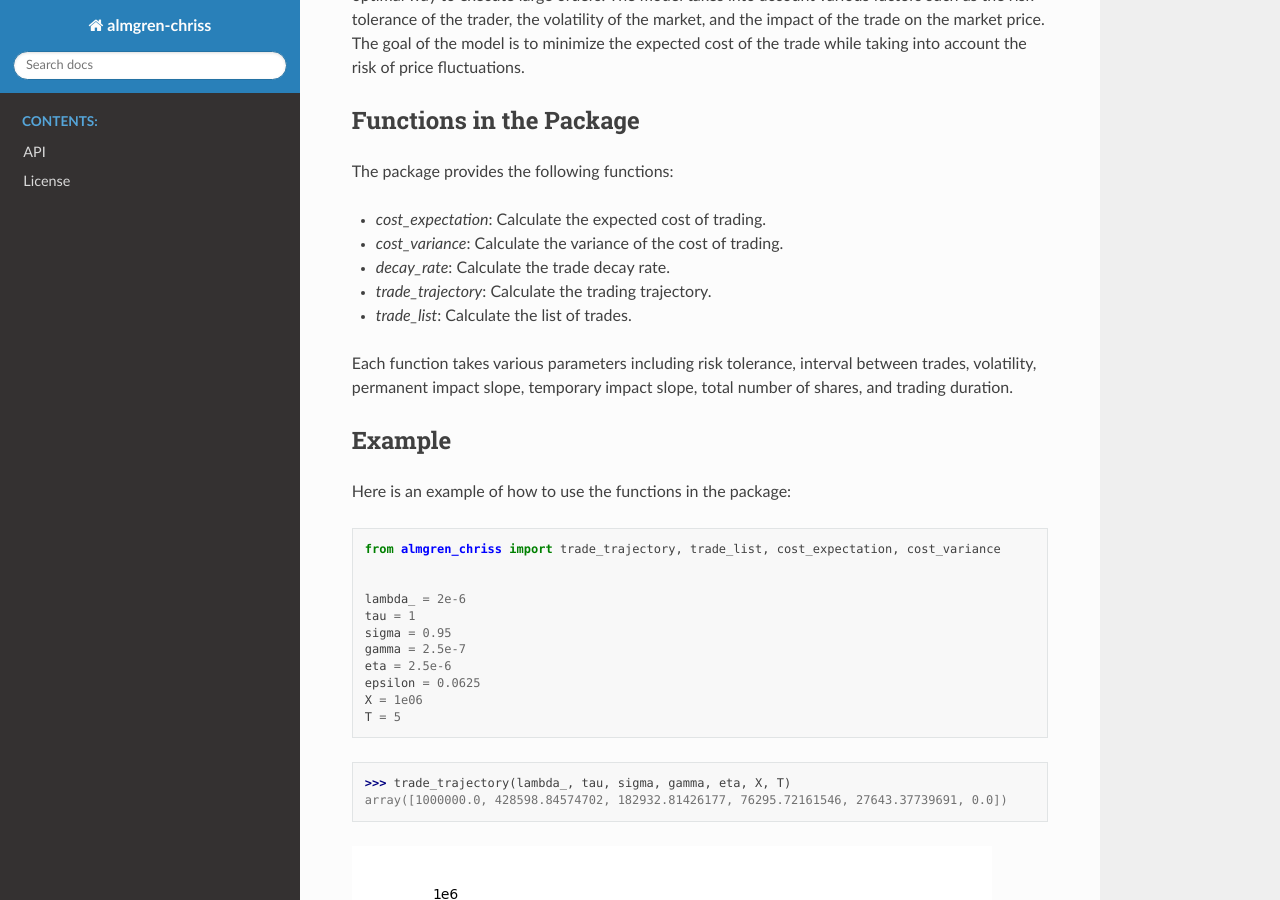
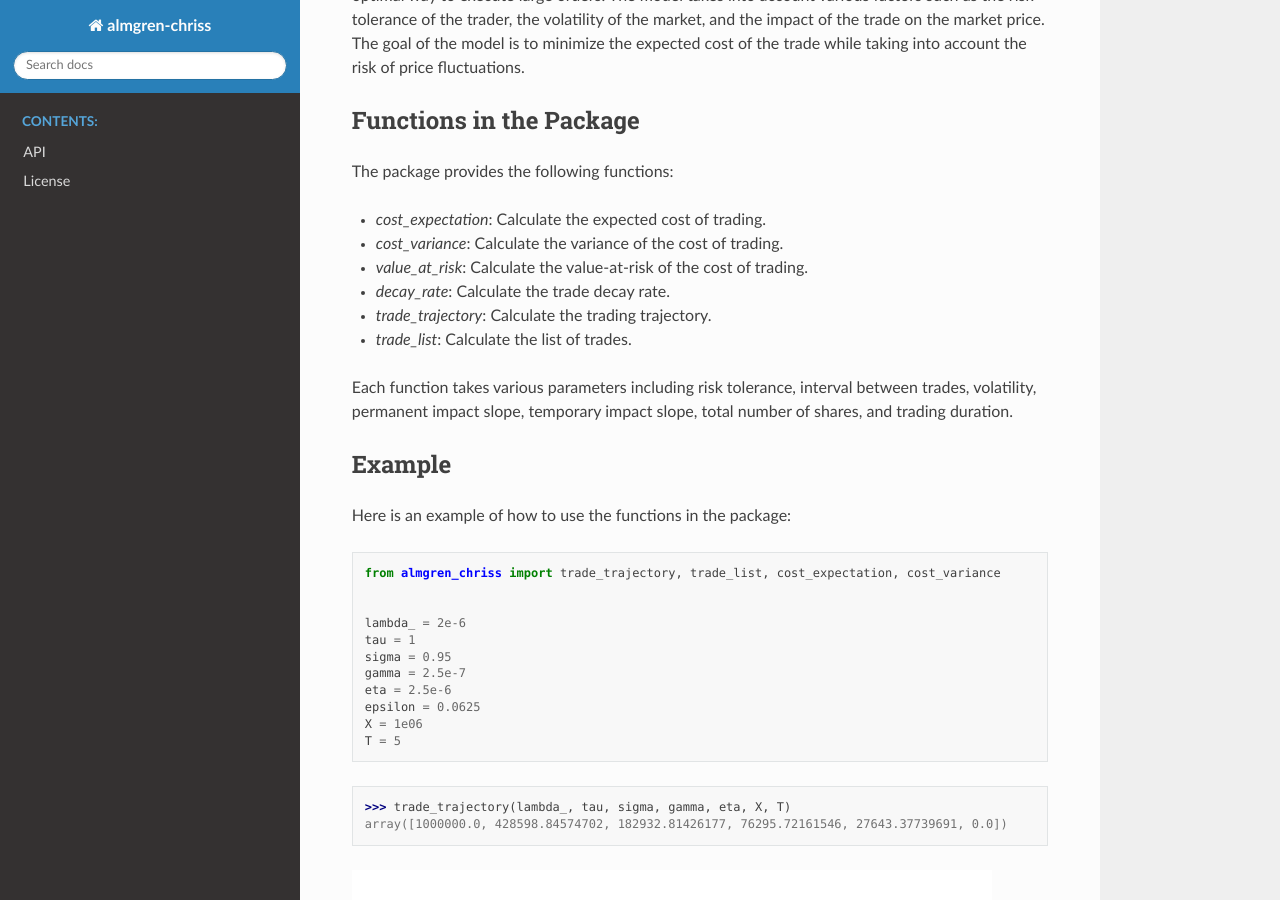
Before and after one commit to glassport/almgren-chriss, a Sphinx documentation site: the page built from docs/index.rst, in a window 1280 px wide and 900 px high, scrolled down 523 px. Built offline with Sphinx 7.4.7 and the Read the Docs theme 2.0.0, drawn with Linux system fonts in a browser that asks for light colours.

Commit message:
Updated README and docs/index

```diff
--- a/README.rst
+++ b/README.rst
@@ -18,6 +18,7 @@ The package provides the following functions:
 
 - `cost_expectation`: Calculate the expected cost of trading.
 - `cost_variance`: Calculate the variance of the cost of trading.
+- `value_at_risk`: Calculate the value-at-risk of the cost of trading.
 - `decay_rate`: Calculate the trade decay rate.
 - `trade_trajectory`: Calculate the trading trajectory.
 - `trade_list`: Calculate the list of trades.
--- a/docs/index.rst
+++ b/docs/index.rst
@@ -34,6 +34,7 @@ The package provides the following functions:
 
 - `cost_expectation`: Calculate the expected cost of trading.
 - `cost_variance`: Calculate the variance of the cost of trading.
+- `value_at_risk`: Calculate the value-at-risk of the cost of trading.
 - `decay_rate`: Calculate the trade decay rate.
 - `trade_trajectory`: Calculate the trading trajectory.
 - `trade_list`: Calculate the list of trades.
```
